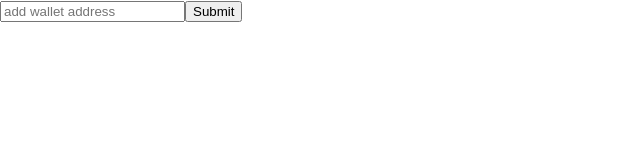
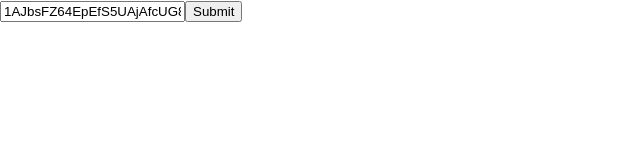
Before and after one commit to madeleinema-cee/cryptocurrency_wallet_watch, a React (Create React App) app: page / in a window 1280 px wide. Shown: the top 160 px of the page, without its empty margins (0-640 px from the left). Built offline with nearby package versions, Linux system fonts and the light colour scheme.

Commit message:
new push

```diff
--- a/src/App.js
+++ b/src/App.js
@@ -1,24 +1,36 @@
 import React, {Component} from 'react';
 
 
-class App extends Component {
+export class App extends Component {
   constructor(props) {
     super(props);
     this.state = {
+      isLoaded: false,
       error: null,
-      isLoaded: false,
-      balances: []
+      address: '1AJbsFZ64EpEfS5UAjAfcUG8pH8Jn3rn1F',
+      balances: [],
+      x: null
     };
+
+    this.apiBase = 'https://blockchain.info/rawaddr/'
+    this.onSubmit = this.onSubmit.bind(this);
+    this.onChange = this.onChange.bind(this);
   }
 
-  componentDidMount() {
-    fetch("https://blockchain.info/rawaddr/1AJbsFZ64EpEfS5UAjAfcUG8pH8Jn3rn1F")
+  onChange(event) {
+    this.setState({'address': event.target.value})
+  }
+
+  onSubmit(event) {
+    event.preventDefault();
+    fetch(this.apiBase + this.state.address)
       .then(res => res.json())
       .then(
         (result) => {
-          this.setState({
+          this.replaceState({
             isLoaded: true,
-            balances: result.txs
+            balances: result.txs,
+            x: result
           });
         },
         // Note: it's important to handle errors here
@@ -34,35 +46,32 @@ class App extends Component {
   }
 
   render() {
-    const { error, isLoaded, balances } = this.state;
-    if (error) {
-      return <div>Error: {error.message}</div>;
-    } else if (!isLoaded) {
-      return <div>Loading...</div>;
-    } else {
+    const {isLoaded, address, balances} = this.state;
+    if (!isLoaded) {
       return (
-        <ul>
-          {balances.map(balance => (
-            <li>
-              {balance}
-            </li>
-          ))}
-        </ul>
-      );
+
+        <div>
+          <div>
+            <form ref="form" onSubmit={this.onSubmit} className="form-inline">
+              <input type="text" onChange={this.onChange} value={this.state.address} className="form-control"
+                     placeholder="add wallet address"/>
+              <button type="submit" className="btn btn-default">Submit</button>
+            </form>
+          </div>
+        </div>
+      )
     }
+
+    return (
+      <div>
+        {JSON.stringify(this.state.x)}
+        {this.state.balances}
+      </div>
+    )
   }
+
+
 }
 
 
-class Form extends React.Component {
-  render () {
-    return (
-      <form ref="form" onSubmit={this.onSubmit} className="form-inline">
-        <input type="text" ref="itemName" className="form-control" placeholder="add wallet address"/>
-        <button type="submit" className="btn btn-default">Submit</button>
-      </form>
-    );
-  }
-}
-
-export default Form;
+export default App;
```
